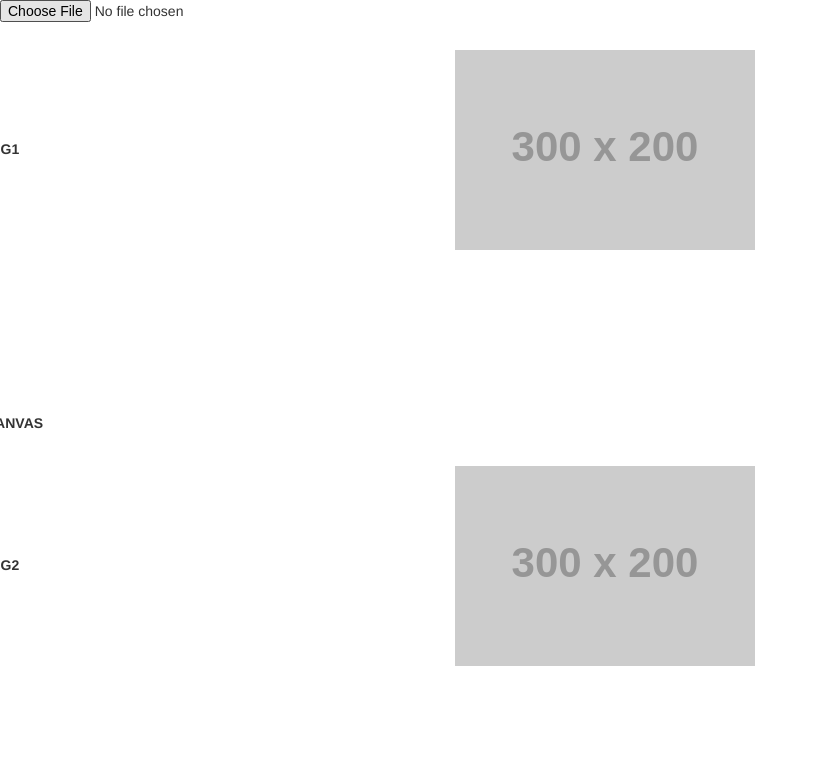
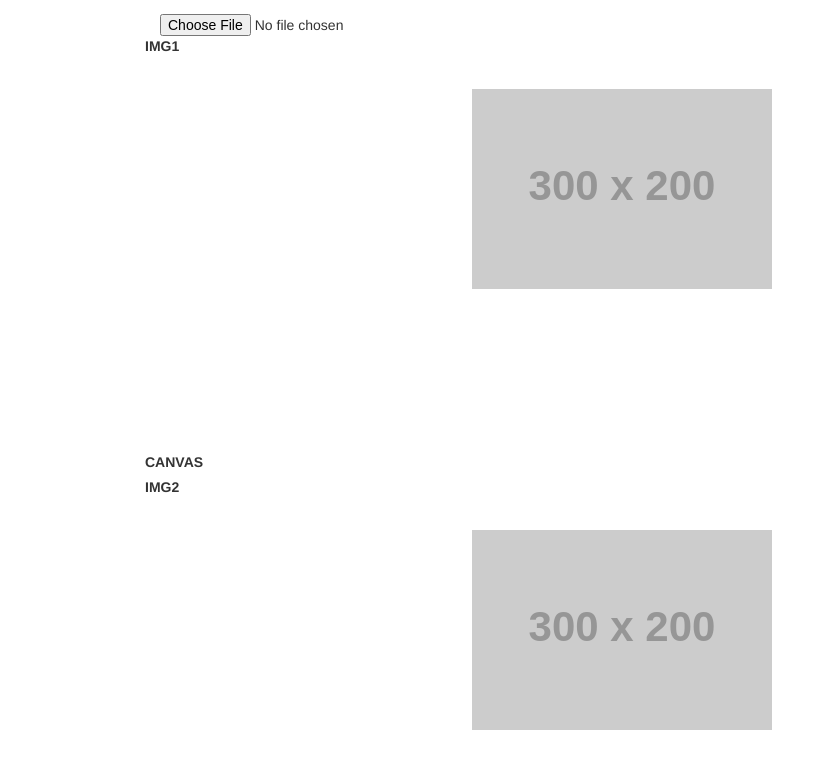
Before and after one commit to wickdninja/canvas_demo, a plain HTML site: page index.html in a window 1280 px wide. Shown: the whole page, without its empty margins (0-835 px from the left). Drawn offline with nearby package versions, Linux system fonts and the light colour scheme; placeholder pictures from the web are drawn by us.

Commit message:
960 width

```diff
--- a/styles.css
+++ b/styles.css
@@ -1,3 +1,8 @@
+body {
+    width: 960px;
+    margin: 1em auto;
+}
+
 .img {
     max-width: 33%;
     max-height: 33%;
```
